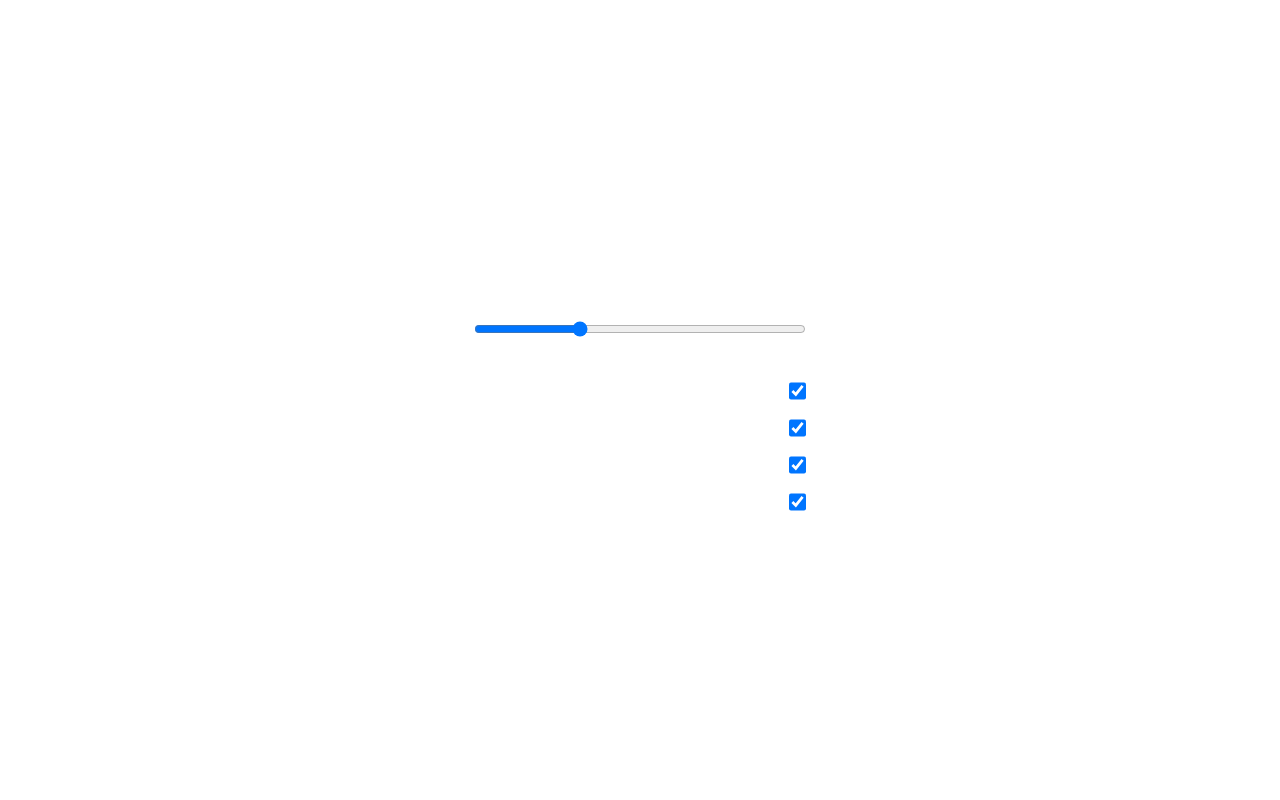
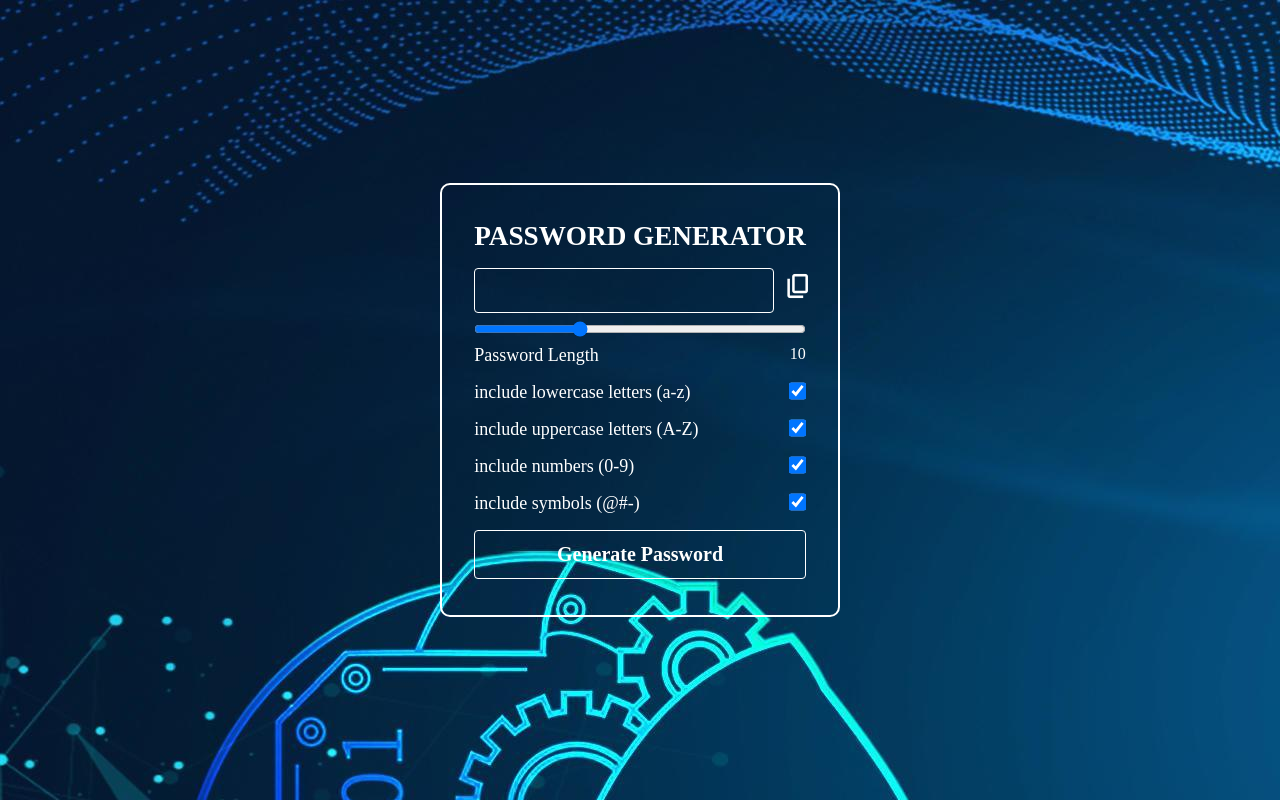
Before and after one commit to M-A-Rahman/Password-Generator-Rahman, a plain HTML site: page index.html in a window 1280 px wide. Drawn offline with nearby package versions, Linux system fonts and the light colour scheme; the site is published under a folder, as on GitHub Pages, so addresses that start at the root find nothing.

Commit message:
Update style.css

```diff
--- a/style.css
+++ b/style.css
@@ -11,7 +11,7 @@ body{
     display: flex;
     justify-content: center;
     align-items: center;
-    background-image: url(/pg-bg.jpg);
+    background-image: url(./pg-bg.jpg);
     color: white;
 }
 
```
